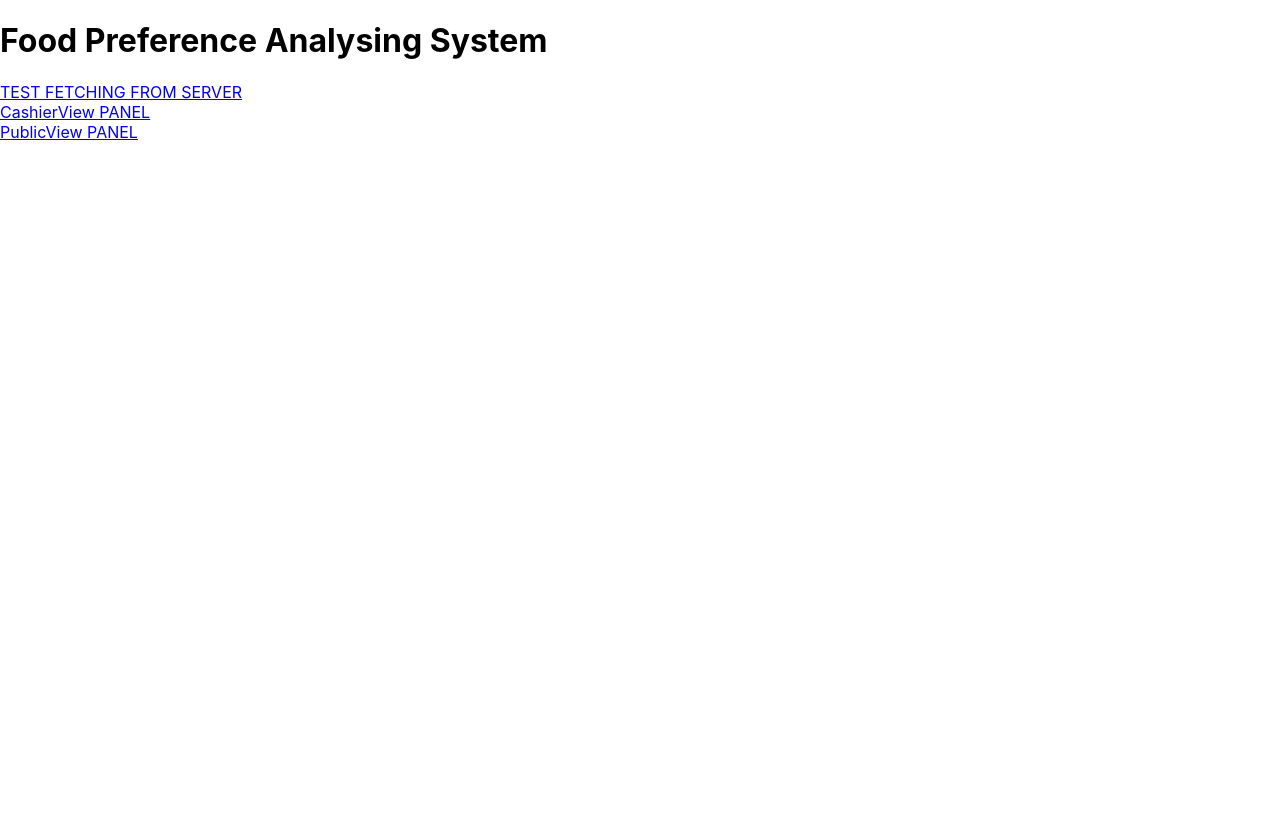
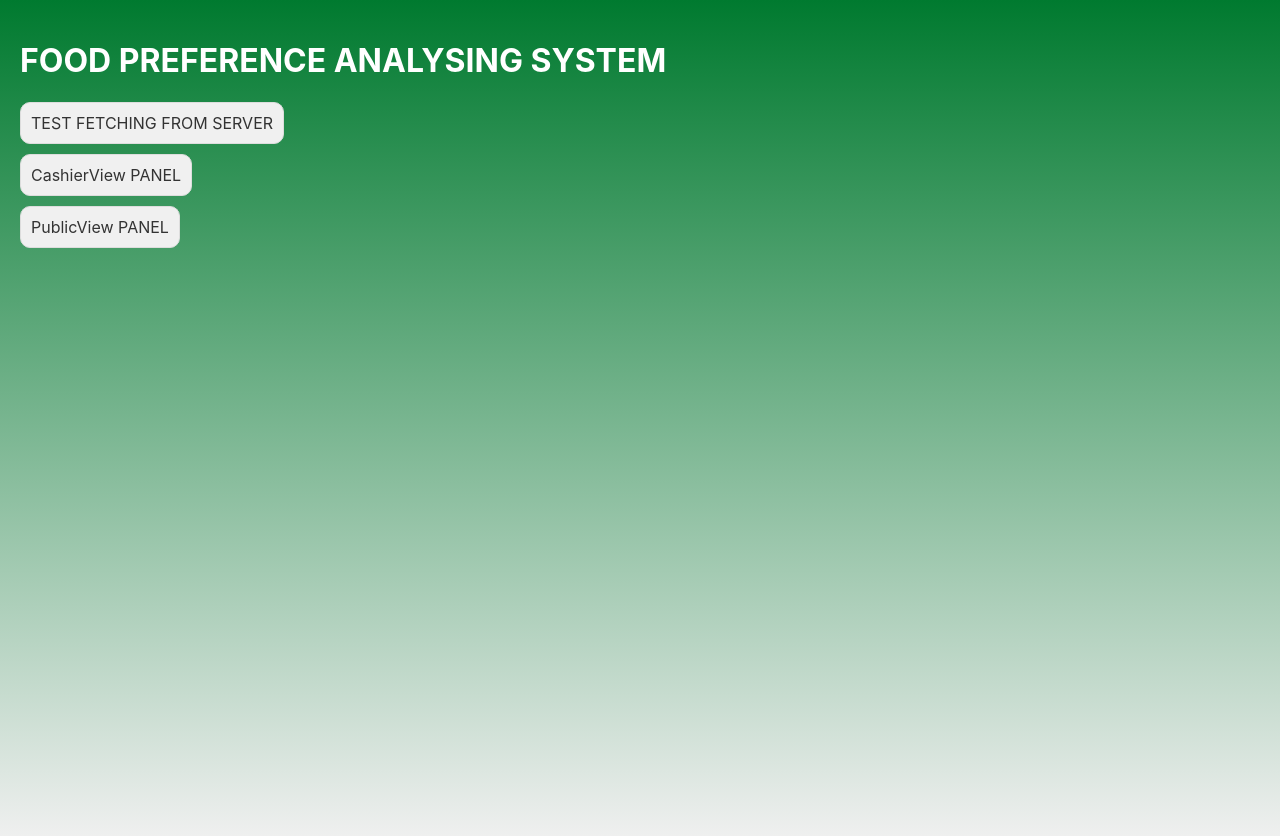
Before and after one commit to tomshev/CSC8604-CW-STACK, a React (Create React App) app in the folder client/: page / in a window 1280 px wide. Shown: the top 836 px of the page. Before the commit the page ends 800 px from the top, so only its background shows below. Built offline with nearby package versions, Linux system fonts and the light colour scheme.

Commit message:
Adding style to Home page

```diff
--- /dev/null
+++ b/client/src/Home.css
@@ -0,0 +1,30 @@
+.homeContainer {
+    text-align: left;
+    padding: 20px;
+    min-height: 100vh;
+    background: linear-gradient(to bottom, rgb(0, 122, 47), #f0f0f0);
+}
+
+.homeContainer h1 {
+    color: #ffffff;
+}
+
+.homeContainer a {
+    display: inline-block;
+    margin: 0 0 10px 0;
+    padding: 10px;
+    background-color: #f0f0f0;
+    color: #333;
+    text-decoration: none;
+    border-radius: 10px;
+    border: 1px solid #ddd;
+}
+
+.homeContainer a:hover {
+    background-color: #ddd;
+}
+
+.buttonContainer {
+    text-align: left;
+    width: 100%; /* Ensures it stretches across the width of its parent */
+}
--- a/client/src/Home.js
+++ b/client/src/Home.js
@@ -1,17 +1,19 @@
 import React from 'react';
 import { Link } from 'react-router-dom';
+import './Home.css';
 
 function Home() {
 
     return (
-      <div>
-        <h1>Food Preference Analysing System</h1>
-        <Link to="/app">TEST FETCHING FROM SERVER</Link>
-        <br />
-        <Link to="/cashierview">CashierView PANEL</Link>
-        <br />
-        <Link to="/publicview">PublicView PANEL</Link>
-
+      <div className="homeContainer">
+            <h1>FOOD PREFERENCE ANALYSING SYSTEM</h1>
+            <div className="buttonContainer">
+            <Link to="/app">TEST FETCHING FROM SERVER</Link>
+            <br />
+            <Link to="/cashierview">CashierView PANEL</Link>
+            <br />
+            <Link to="/publicview">PublicView PANEL</Link>
+        </div>
       </div>
     );
   }
```
